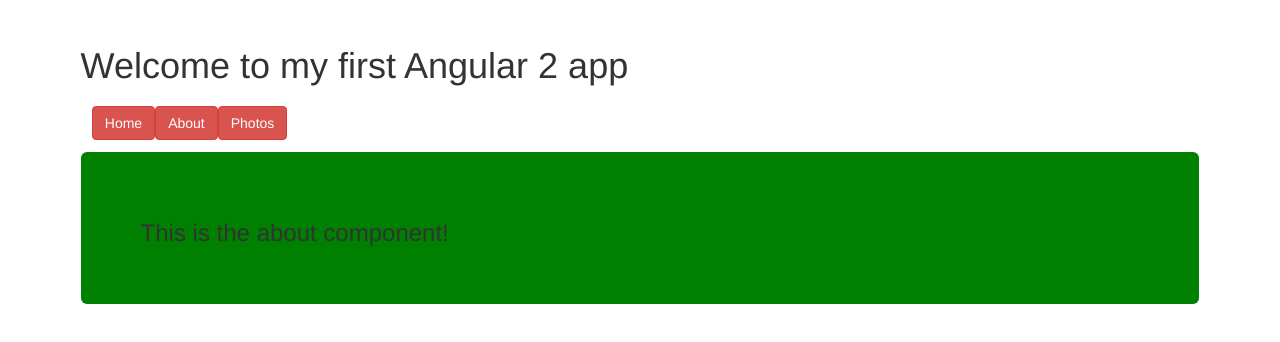
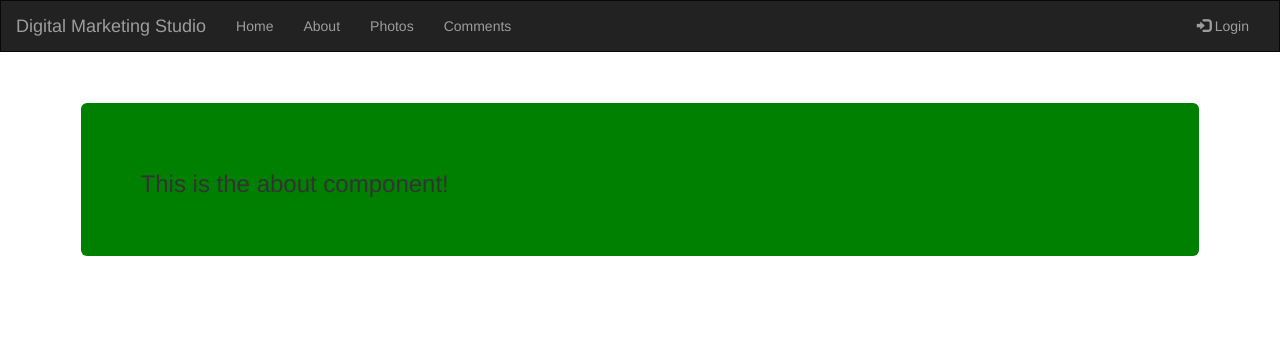
Before and after one commit to christdbrown77/GitHub-Repo, an Angular app in the folder myApp/: page /about in a window 1280 px wide. Shown: the top 342 px of the page. Built offline with nearby package versions, Linux system fonts and the light colour scheme.

Commit message:
Commit 8 - added styles

```diff
--- a/myApp/src/app/app.component.css
+++ b/myApp/src/app/app.component.css
@@ -1,3 +1,31 @@
-.menu{
-  padding:1%;
+/* Remove the navbar's default margin-bottom and rounded borders */
+.navbar {
+  margin-bottom: 2%;
+  border-radius: 0;
 }
+
+/* Set height of the grid so .sidenav can be 100% (adjust as needed) */
+.row.content {height: 450px}
+
+/* Set gray background color and 100% height */
+.sidenav {
+  padding-top: 20px;
+  background-color: lightgray;
+  height: 100%;
+}
+
+/* Set black background color, white text and some padding */
+footer {
+  background-color: black;
+  color: white;
+  padding: 15px;
+}
+
+/* On small screens, set height to 'auto' for sidenav and grid */
+@media screen and (max-width: 767px) {
+  .sidenav {
+    height: auto;
+    padding: 15px;
+  }
+  .row.content {height:auto;}
+}
--- a/myApp/src/app/app.component.html
+++ b/myApp/src/app/app.component.html
@@ -1,9 +1,27 @@
+<nav class="navbar navbar-inverse">
+  <div class="container-fluid">
+    <div class="navbar-header">
+      <button type="button" class="navbar-toggle" data-toggle="collapse" data-target="#myNavbar">
+        <span class="icon-bar"></span>
+        <span class="icon-bar"></span>
+        <span class="icon-bar"></span>
+      </button>
+      <a class="navbar-brand" href="#">Digital Marketing Studio</a>
+    </div>
+    <div class="collapse navbar-collapse" id="myNavbar">
+      <ul class="nav navbar-nav">
+        <li><a href="/">Home</a></li>
+        <li><a href="/about">About</a></li>
+        <li><a href="/photos">Photos</a></li>
+        <li><a href="/comments">Comments</a></li>
+      </ul>
+      <ul class="nav navbar-nav navbar-right">
+        <li><a href="#"><span class="glyphicon glyphicon-log-in"></span> Login</a></li>
+      </ul>
+    </div>
+  </div>
+</nav>
+
 <div class="container">
-    <h1>Welcome to my first Angular 2 app</h1>
-    <div class="menu">
-      <button class="btn btn-danger" routerLink="/">Home</button>
-      <button class="btn btn-danger" routerLink="/about">About</button>
-      <button class="btn btn-danger" routerLink="/photos">Photos</button>
-    </div>
     <router-outlet></router-outlet>
 </div>
--- a/myApp/src/app/app.module.ts
+++ b/myApp/src/app/app.module.ts
@@ -9,13 +9,15 @@ import { UserComponent } from './user/user.component';
 import { AboutComponent } from './about/about.component';
 import { routing } from './app.routing';
 import { PhotosComponent } from './photos/photos.component';
+import { CommentsComponent } from './comments/comments.component';
 
 @NgModule({
   declarations: [
     AppComponent,
     UserComponent,
     AboutComponent,
-    PhotosComponent
+    PhotosComponent,
+    CommentsComponent
   ],
   imports: [
     BrowserModule, FormsModule, HttpModule, routing
--- a/myApp/src/app/app.routing.ts
+++ b/myApp/src/app/app.routing.ts
@@ -1,9 +1,11 @@
+
 import { ModuleWithProviders } from '@angular/core';
 import { Routes, RouterModule } from '@angular/router';
 
 import { UserComponent } from './user/user.component';
 import { AboutComponent } from './about/about.component';
 import { PhotosComponent } from './photos/photos.component';
+import { CommentsComponent } from './comments/comments.component';
 
 
 const appRoutes: Routes = [
@@ -18,6 +20,10 @@ const appRoutes: Routes = [
   {
     path: 'photos',
     component: PhotosComponent
+  },
+  {
+    path: 'comments',
+    component: CommentsComponent
   }
 ];
 
--- /dev/null
+++ b/myApp/src/app/comments/comments.component.html
@@ -0,0 +1,9 @@
+<div class="jumbotron">
+    <h3>Posts from API</h3>
+      <ul class="list-group">
+          <li class="list-group-item" *ngFor="let post of posts">
+            <h4>{{post.title}}</h4>
+            {{post.body}}
+          </li>
+        </ul>
+  </div>
--- /dev/null
+++ b/myApp/src/app/comments/comments.component.ts
@@ -0,0 +1,25 @@
+import { Component, OnInit } from '@angular/core';
+import { PostserviceService } from './../postservice.service';
+
+@Component({
+  selector: 'app-comments',
+  templateUrl: './comments.component.html',
+  providers: [PostserviceService],
+  styleUrls: ['./comments.component.css']
+})
+export class CommentsComponent implements OnInit {
+  posts = [];
+
+  constructor(private postservice: PostserviceService) {
+
+    this.postservice.getPosts().subscribe(posts => {
+      console.log(posts);
+      this.posts = posts;
+    });
+
+  }
+
+  ngOnInit() {
+  }
+
+}
--- a/myApp/src/app/photos/photos.component.html
+++ b/myApp/src/app/photos/photos.component.html
@@ -1,10 +1,12 @@
-<div class="row display-flex">
-  <div class="col-md-3" *ngFor="let image of images">
-      <div class="thumbnail" >
-          <img src="{{image.url}}">
-          <div class="caption">
-            <h4>{{image.title}}</h4>
-          </div>
+<div class="jumbotron">
+  <div class="row display-flex">
+    <div class="col-md-3" *ngFor="let image of images">
+      <div class="thumbnail">
+        <img src="{{image.url}}">
+        <div class="caption">
+          <h5>{{image.title}}</h5>
         </div>
+      </div>
+    </div>
   </div>
 </div>
--- a/myApp/src/app/user/user.component.css
+++ b/myApp/src/app/user/user.component.css
@@ -1,7 +1,3 @@
-.jumbotron{
-  background-color: aqua;
-}
-
 .toppadding{
   padding-top: 1%;
 }
--- a/myApp/src/app/user/user.component.html
+++ b/myApp/src/app/user/user.component.html
@@ -6,6 +6,7 @@
   <p><strong>County:</strong> {{ address.county }}</p>
 
   <button class="btn btn-danger" (click)="showHobbyList()">{{showHobbies ? "Hide Hobbies" : "Show Hobbies"}}</button>
+  <button class="btn btn-danger" (click)="editUserDetails()">{{editDetails ? "Save Details" : "Edit Details"}}</button>
 
   <hr>
 
@@ -20,11 +21,9 @@
       <label>Add Hobby:</label>
       <input type="text" class="form-control" #hobby><br>
     </form>
-
-    <hr>
   </div>
 
-  <form class="toppadding">
+  <form class="toppadding" *ngIf="editDetails">
     <div class="input-group">
       <label>Name:</label>
       <input type="text" class="form-control" name="name" [(ngModel)]="name"><br>
@@ -38,16 +37,4 @@
       <input type="text" class="form-control" name="county" [(ngModel)]="address.county"><br>
     </div>
   </form>
-
-  <hr>
 </div>
-
-<div class="jumbotron">
-  <h3>Posts from API</h3>
-    <ul class="list-group">
-        <li class="list-group-item" *ngFor="let post of posts">
-          <h4>{{post.title}}</h4>
-          {{post.body}}
-        </li>
-      </ul>
-</div>
--- a/myApp/src/app/user/user.component.ts
+++ b/myApp/src/app/user/user.component.ts
@@ -1,10 +1,8 @@
-import { PostserviceService } from './../postservice.service';
 import { Component, OnInit } from '@angular/core';
 
 @Component({
   selector: 'app-user',
   templateUrl: './user.component.html',
-  providers: [PostserviceService],
   styleUrls: ['./user.component.css']
 })
 export class UserComponent implements OnInit {
@@ -14,18 +12,26 @@ export class UserComponent implements OnInit {
   email = 'christdbrown77@gmail.com';
   hobbies = ['Soccer', 'Athletics', 'Golf', 'GAA'];
   showHobbies = false;
+  editDetails = false;
   address = {
     street: '94 Castlegrange Park',
     town: 'Strabane',
     county: 'Tyrone'
   };
-  posts = [];
 
   showHobbyList() {
     if (this.showHobbies === true) {
       this.showHobbies = false;
     } else {
       this.showHobbies = true;
+    }
+  }
+
+  editUserDetails() {
+    if (this.editDetails === true) {
+      this.editDetails = false;
+    } else {
+      this.editDetails = true;
     }
   }
 
@@ -37,14 +43,7 @@ export class UserComponent implements OnInit {
     this.hobbies.splice(i, 1);
   }
 
-  constructor(private postservice: PostserviceService) {
-
-    this.postservice.getPosts().subscribe(posts => {
-      console.log(posts);
-      this.posts = posts;
-    });
-
-  }
+  constructor() {}
 
   ngOnInit() {
   }
```
Also changed, not shown: myApp/src/app/comments/comments.component.css (added), 1 other file (tests, documents, lock files or other folders).
